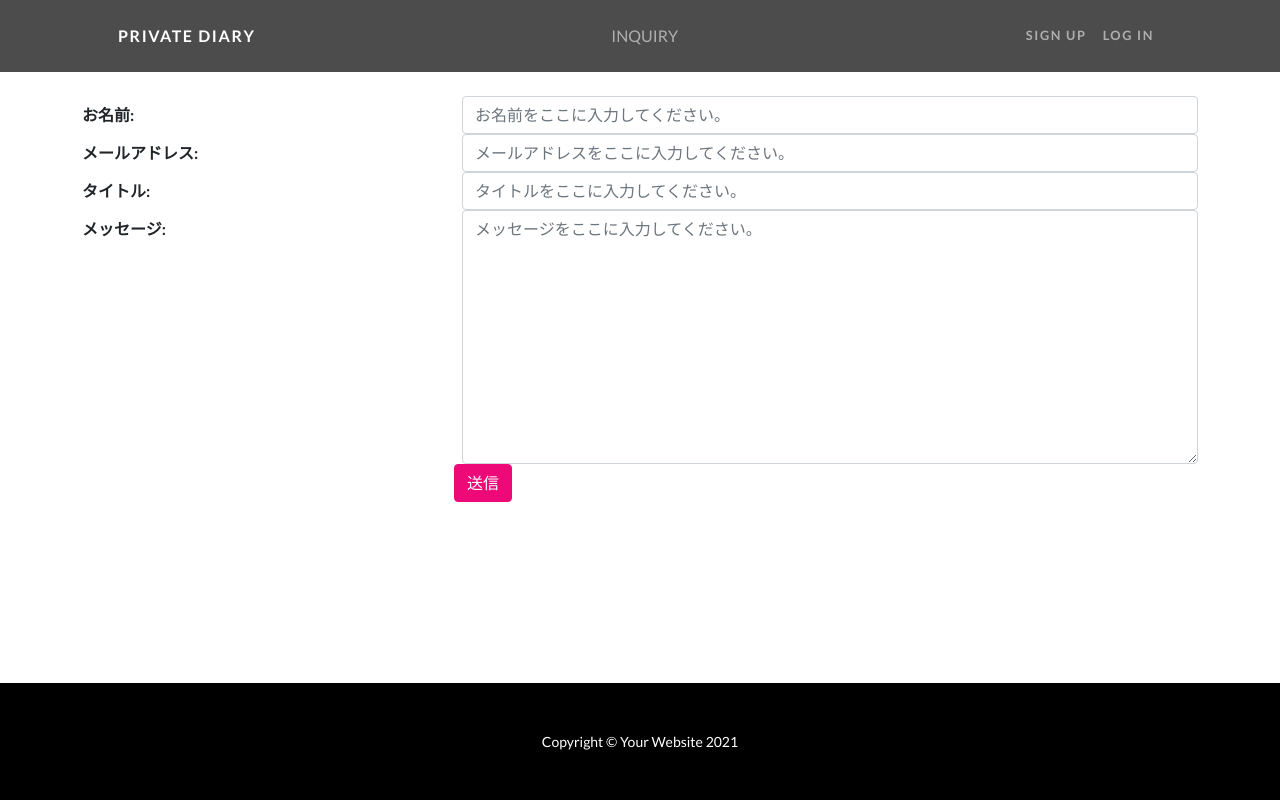
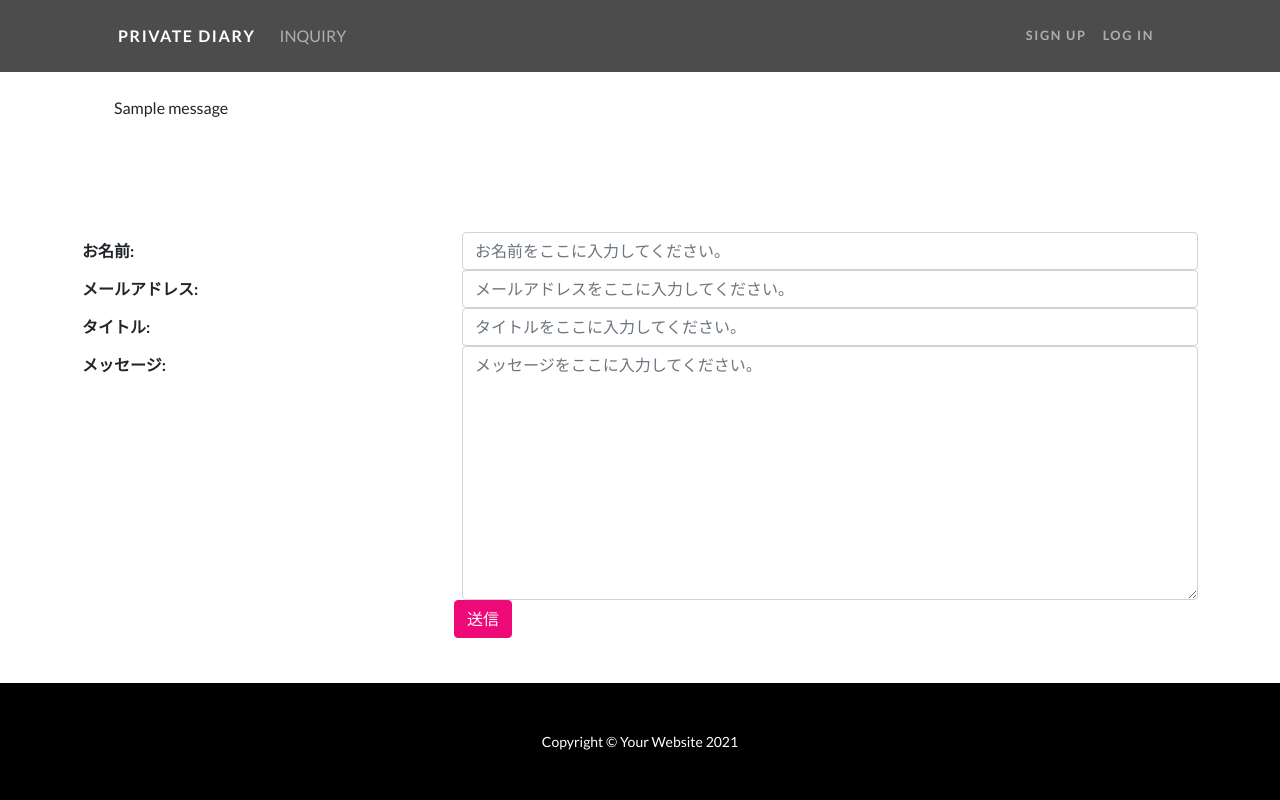
Before and after one commit to KamimuraAkito/private_diary, a Django app: page /inquiry/ in a window 1280 px wide. Run offline with Django 3.2, Linux system fonts and the light colour scheme; tables that the repository leaves empty hold one stand-in row (values such as "Sample post"); one stand-in notice (Sample message) is shown; some libraries are stand-ins or nearby versions.

Commit message:
メール送信機能

```diff
--- a/diary/forms.py
+++ b/diary/forms.py
@@ -1,4 +1,5 @@
 from django import forms
+from django.core.mail import EmailMessage
 
 class InquiryForm(forms.Form):
     name = forms.CharField(label='お名前', max_length=30)
@@ -22,3 +23,22 @@
 
         self.fields['message'].widget.attrs['class']='form-control col-12'
         self.fields['message'].widget.attrs['placeholder']='メッセージをここに入力してください。'
+
+    def send_email(self):
+        name = self.cleaned_data['name']
+        email = self.cleaned_data['email']
+        title = self.cleaned_data['title']
+        message = self.cleaned_data['message']
+
+        subject = 'お問い合わせ{}'.format(title)
+        message = '送信者名: {0}\nメールアドレス: {1}\nメッセージ:\n{2}'.format(name,email,message)
+        from_email = 'admin@example.com'
+        to_list = [
+            'test@example.com'
+        ]
+        cc_list = [
+            email
+        ]
+
+        message = EmailMessage(subject = subject, body = message, from_email = from_email, to=to_list, cc=cc_list)
+        message.send()
--- a/diary/templates/base.html
+++ b/diary/templates/base.html
@@ -27,7 +27,7 @@
                 <a class="navbar-brand" href="#page-top">PRIVATE DIARY</a>
                 <button class="navbar-toggler" type="button" data-bs-toggle="collapse" data-bs-target="#navbarResponsive" aria-controls="navbarResponsive" aria-expanded="false" aria-label="Toggle navigation"><span class="navbar-toggler-icon"></span></button>
                 <div class="collapse navbar-collapse" id="navbarResponsive">
-                    <ul class="navbar-nav ms-auto">
+                    <ul class="navbar-nav mr-auto">
                         <li class="nav-item{% block active_inquiry %}{% endblock %}">
                             <a class="nav-link" href="{% url 'diary:inquiry' %}">INQUIRY</a>
                         </li>
@@ -41,6 +41,22 @@
         </nav>
         <!-- Header-->
         {% block header %}{% endblock %}
+
+        {% if messages %}
+        <div class="container">
+            <div class="row">
+                <div class="my-div-style w-100">
+                    <ul class="messages" style="list-style: none;">
+                        {% for message in messages %}
+                        <li {% if message.tags %} class="{{message.tags}}"{% endif %}>
+                            {{message}}
+                        </li>
+                        {% endfor %}
+                    </ul>
+                </div>
+            </div>
+        </div>
+        {% endif %}
 
         <!-- Content-->
         {% block contents %}{% endblock %}
--- a/diary/views.py
+++ b/diary/views.py
@@ -1,6 +1,14 @@
 from django.shortcuts import render
+
+import logging
+from django.urls import reverse_lazy
+
 from django.views import generic
 from .forms import InquiryForm
+
+from django.contrib import messages
+
+logger = logging.getLogger(__name__)
 
 # Create your views here.
 class IndexView(generic.TemplateView):
@@ -9,3 +17,10 @@
 class InquiryView(generic.FormView):
     template_name = "inquiry.html"
     form_class = InquiryForm
+    success_url = reverse_lazy('/diary:inquiry')
+
+    def form_valid(self, form):
+        form.send_email()
+        messages.success(self.request,'メッセージを送信しました。')
+        logger.info('Inquiry sent by {}'.format(form.cleaned_data['name']))
+        return super().form_valid(form)
```
